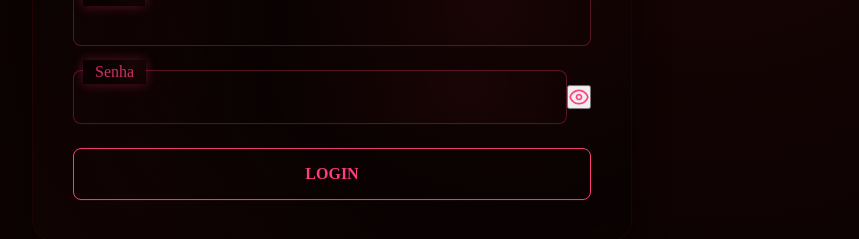
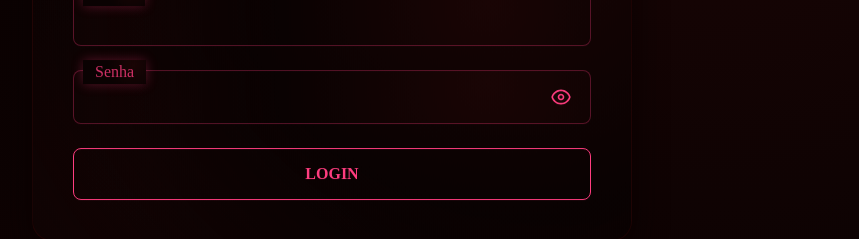
Before and after one commit to PedroHRFerreira/recreation-front, a Next.js app: page /login in a window 1280 px wide. Shown: the part 365-604 px from the top of the page, without its empty margins (308-1167 px from the left). Built offline with nearby package versions, Linux system fonts and the light colour scheme.

Commit message:
feat: :zap: estilizando o icon

```diff
--- a/src/components/Input/styles.module.scss
+++ b/src/components/Input/styles.module.scss
@@ -30,6 +30,7 @@
     &__input {
       width: 100%;
       padding: 16px 12px;
+      padding-right: 45px;
       border-radius: 8px;
       outline: none;
 
@@ -55,5 +56,28 @@
         border-color: rgba(255, 61, 127, 0.1);
       }
     }
+
+    &__toggle {
+      position: absolute;
+      right: 12px;
+      background: none;
+      border: none;
+      cursor: pointer;
+      padding: 8px;
+      display: flex;
+      align-items: center;
+      justify-content: center;
+      color: rgba(255, 61, 127, 0.6);
+      transition: all 0.3s ease;
+
+      &:hover:not(:disabled) {
+        color: rgba(255, 61, 127, 0.9);
+      }
+
+      &:disabled {
+        opacity: 0.5;
+        cursor: not-allowed;
+      }
+    }
   }
 }
```
